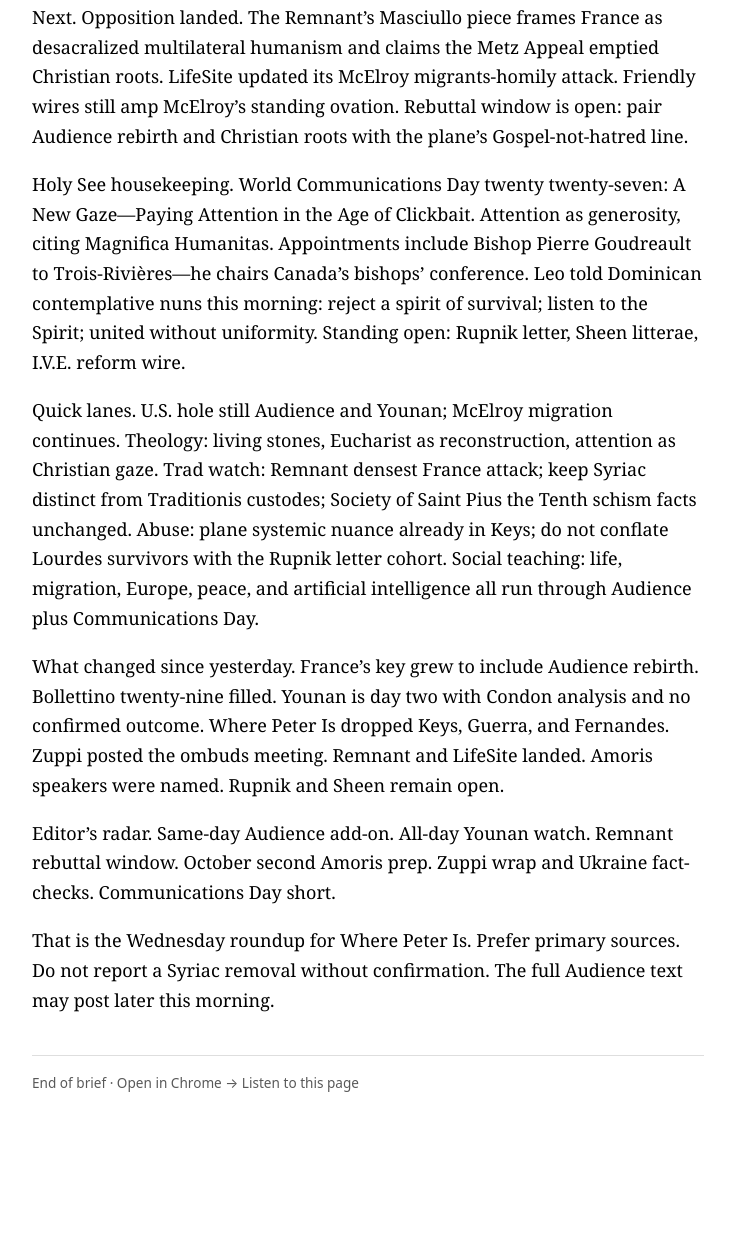
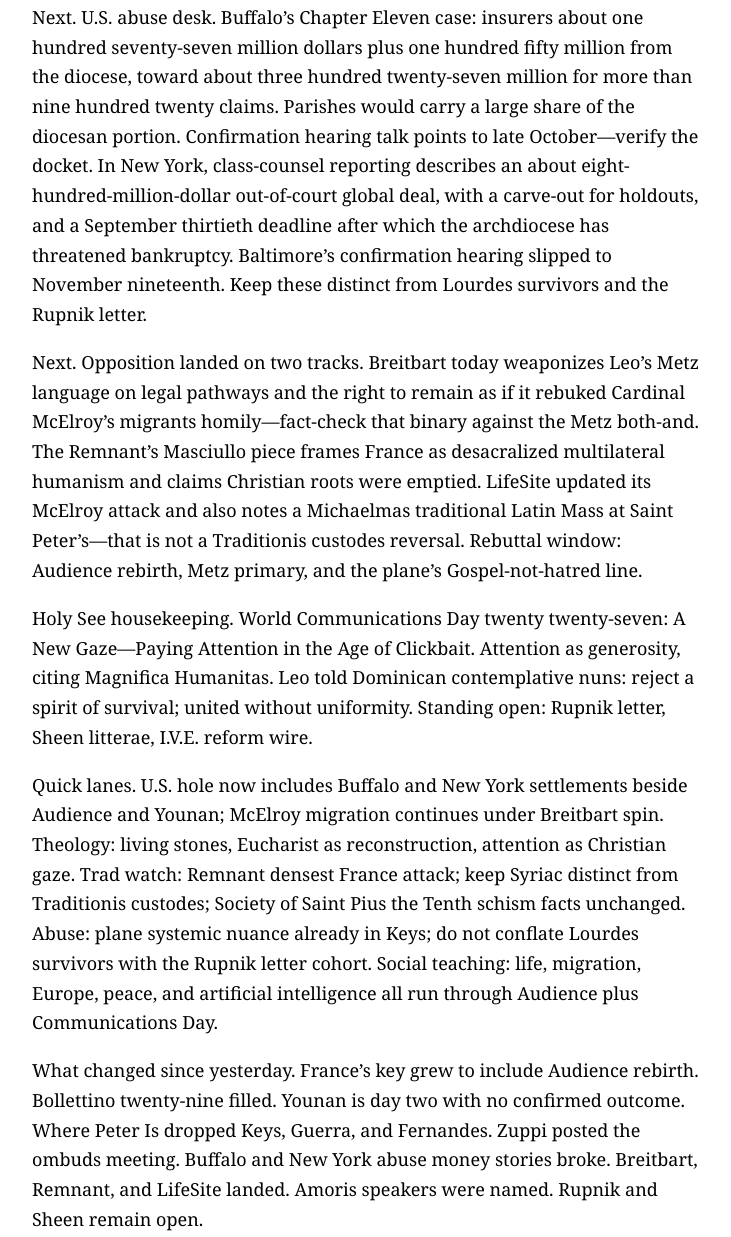
Before and after one commit to mfjlewis/wpi-daily-listen, a plain HTML site: page WPI-Brief-2026-09-30.html in a window 1280 px wide. Shown: the part 2257-3494 px from the top of the page, without its empty margins (272-1003 px from the left). Before the commit the page ends 3434 px from the top, so only its background shows below. Drawn offline with Linux system fonts and the light colour scheme.

Commit message:
Refresh Sept 30 listen brief with Buffalo and Breitbart
Add U.S. abuse settlement cluster and Leo-vs-McElroy media-watch.

```diff
--- a/WPI-Brief-2026-09-30.html
+++ b/WPI-Brief-2026-09-30.html
@@ -58,15 +58,17 @@
 
 <p>Next. Zuppi in Moscow through today on prisoners, displaced children, and civilians. Day two he met Russian ombudswoman Yana Lantratova on return of Russian prisoners of war and civilian detainees. Operational companion to Metz and the plane’s sit-down ask. Keep it distinct from any invented territorial-cession demand. Watch the day-three wrap.</p>
 
-<p>Next. Opposition landed. The Remnant’s Masciullo piece frames France as desacralized multilateral humanism and claims the Metz Appeal emptied Christian roots. LifeSite updated its McElroy migrants-homily attack. Friendly wires still amp McElroy’s standing ovation. Rebuttal window is open: pair Audience rebirth and Christian roots with the plane’s Gospel-not-hatred line.</p>
+<p>Next. U.S. abuse desk. Buffalo’s Chapter Eleven case: insurers about one hundred seventy-seven million dollars plus one hundred fifty million from the diocese, toward about three hundred twenty-seven million for more than nine hundred twenty claims. Parishes would carry a large share of the diocesan portion. Confirmation hearing talk points to late October—verify the docket. In New York, class-counsel reporting describes an about eight-hundred-million-dollar out-of-court global deal, with a carve-out for holdouts, and a September thirtieth deadline after which the archdiocese has threatened bankruptcy. Baltimore’s confirmation hearing slipped to November nineteenth. Keep these distinct from Lourdes survivors and the Rupnik letter.</p>
 
-<p>Holy See housekeeping. World Communications Day twenty twenty-seven: A New Gaze—Paying Attention in the Age of Clickbait. Attention as generosity, citing Magnifica Humanitas. Appointments include Bishop Pierre Goudreault to Trois-Rivières—he chairs Canada’s bishops’ conference. Leo told Dominican contemplative nuns this morning: reject a spirit of survival; listen to the Spirit; united without uniformity. Standing open: Rupnik letter, Sheen litterae, I.V.E. reform wire.</p>
+<p>Next. Opposition landed on two tracks. Breitbart today weaponizes Leo’s Metz language on legal pathways and the right to remain as if it rebuked Cardinal McElroy’s migrants homily—fact-check that binary against the Metz both-and. The Remnant’s Masciullo piece frames France as desacralized multilateral humanism and claims Christian roots were emptied. LifeSite updated its McElroy attack and also notes a Michaelmas traditional Latin Mass at Saint Peter’s—that is not a Traditionis custodes reversal. Rebuttal window: Audience rebirth, Metz primary, and the plane’s Gospel-not-hatred line.</p>
 
-<p>Quick lanes. U.S. hole still Audience and Younan; McElroy migration continues. Theology: living stones, Eucharist as reconstruction, attention as Christian gaze. Trad watch: Remnant densest France attack; keep Syriac distinct from Traditionis custodes; Society of Saint Pius the Tenth schism facts unchanged. Abuse: plane systemic nuance already in Keys; do not conflate Lourdes survivors with the Rupnik letter cohort. Social teaching: life, migration, Europe, peace, and artificial intelligence all run through Audience plus Communications Day.</p>
+<p>Holy See housekeeping. World Communications Day twenty twenty-seven: A New Gaze—Paying Attention in the Age of Clickbait. Attention as generosity, citing Magnifica Humanitas. Leo told Dominican contemplative nuns: reject a spirit of survival; united without uniformity. Standing open: Rupnik letter, Sheen litterae, I.V.E. reform wire.</p>
 
-<p>What changed since yesterday. France’s key grew to include Audience rebirth. Bollettino twenty-nine filled. Younan is day two with Condon analysis and no confirmed outcome. Where Peter Is dropped Keys, Guerra, and Fernandes. Zuppi posted the ombuds meeting. Remnant and LifeSite landed. Amoris speakers were named. Rupnik and Sheen remain open.</p>
+<p>Quick lanes. U.S. hole now includes Buffalo and New York settlements beside Audience and Younan; McElroy migration continues under Breitbart spin. Theology: living stones, Eucharist as reconstruction, attention as Christian gaze. Trad watch: Remnant densest France attack; keep Syriac distinct from Traditionis custodes; Society of Saint Pius the Tenth schism facts unchanged. Abuse: plane systemic nuance already in Keys; do not conflate Lourdes survivors with the Rupnik letter cohort. Social teaching: life, migration, Europe, peace, and artificial intelligence all run through Audience plus Communications Day.</p>
 
-<p>Editor’s radar. Same-day Audience add-on. All-day Younan watch. Remnant rebuttal window. October second Amoris prep. Zuppi wrap and Ukraine fact-checks. Communications Day short.</p>
+<p>What changed since yesterday. France’s key grew to include Audience rebirth. Bollettino twenty-nine filled. Younan is day two with no confirmed outcome. Where Peter Is dropped Keys, Guerra, and Fernandes. Zuppi posted the ombuds meeting. Buffalo and New York abuse money stories broke. Breitbart, Remnant, and LifeSite landed. Amoris speakers were named. Rupnik and Sheen remain open.</p>
+
+<p>Editor’s radar. Same-day Audience add-on. All-day Younan watch. Buffalo and New York abuse notes. Fact-check Breitbart’s Leo-versus-McElroy frame. Remnant rebuttal. October second Amoris prep. Zuppi wrap.</p>
 
 <p>That is the Wednesday roundup for Where Peter Is. Prefer primary sources. Do not report a Syriac removal without confirmation. The full Audience text may post later this morning.</p>
 
```
